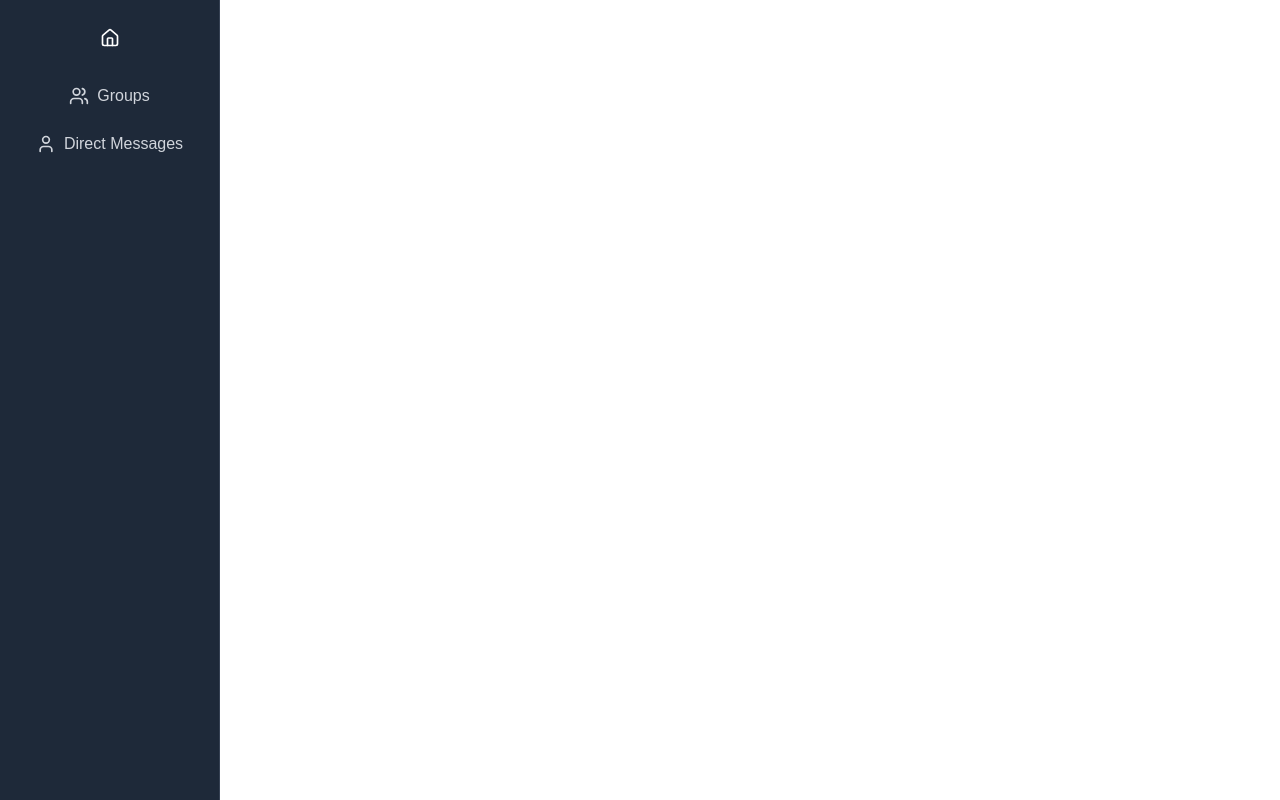
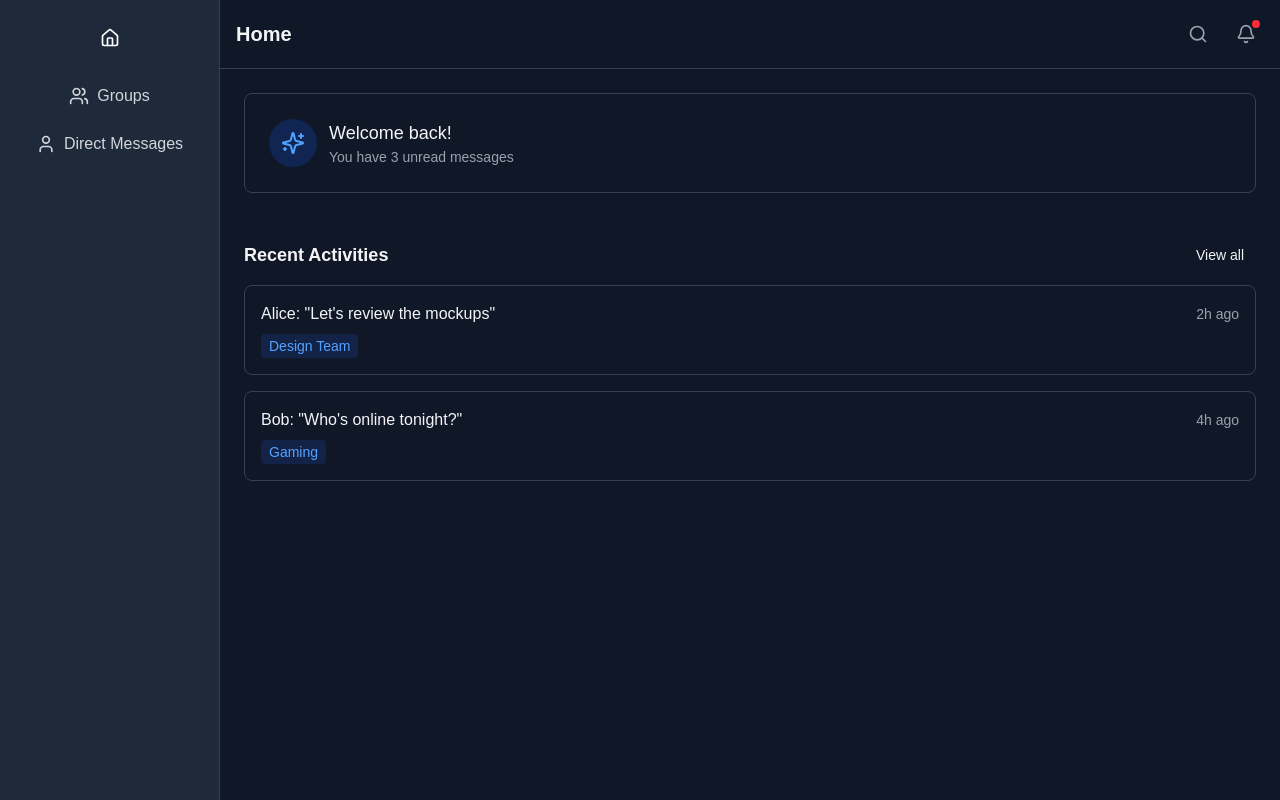
Before and after one commit to devcarcar/discord-clone, a Next.js app: page /home in a window 1280 px wide. Built offline with nearby package versions, Linux system fonts and the light colour scheme; no server answers.

Commit message:
types changes, search function

```diff
--- a/app/home/dms/page.tsx
+++ b/app/home/dms/page.tsx
@@ -1,11 +1,13 @@
 'use client';
 import Navbar from '@/components/Navbar';
 import DmsList from '@/components/dms';
+import Header from '@/components/header';
 import axios from 'axios';
 import { useEffect, useState } from 'react';
 
 export default function DmsPage() {
   const [dms, setDms] = useState([]);
+  const [isSearching, setIsSearching] = useState(false);
 
   useEffect(() => {
     async function fetchDms() {
@@ -22,7 +24,8 @@ export default function DmsPage() {
       <div>
         <Navbar page={2} />
       </div>
-      <div className='w-full'>
+      <div className='w-full bg-gray-900'>
+        <Header setIsSearching={setIsSearching} title='Direct Messages' />
         <DmsList arr={dms} />
       </div>
     </div>
--- a/app/home/groups/page.tsx
+++ b/app/home/groups/page.tsx
@@ -1,11 +1,13 @@
 'use client';
 import Navbar from '@/components/Navbar';
 import GroupsList from '@/components/groups';
+import Header from '@/components/header';
 import axios from 'axios';
 import { useEffect, useState } from 'react';
 
 export default function GroupPage() {
   const [groups, setGroups] = useState([]);
+  const [isSearching, setIsSearching] = useState(false);
 
   useEffect(() => {
     async function fetchGroups() {
@@ -22,7 +24,8 @@ export default function GroupPage() {
       <div>
         <Navbar page={1} />
       </div>
-      <div className='w-full'>
+      <div className='w-full bg-gray-900'>
+        <Header setIsSearching={setIsSearching} title='Groups' />
         <GroupsList groups={groups} />
       </div>
     </div>
--- a/app/home/page.tsx
+++ b/app/home/page.tsx
@@ -1,11 +1,138 @@
+'use client';
 import Navbar from '@/components/Navbar';
+import Header from '@/components/header';
+import SearchPage from '@/components/search';
+import axios from 'axios';
+import { Bell, Search, Sparkles, X } from 'lucide-react';
+import Link from 'next/link';
+import { useEffect, useRef, useState } from 'react';
 
 export default function Home() {
+  const recentActivity = [
+    {
+      id: 1,
+      group: 'Design Team',
+      message: 'Alice: "Let\'s review the mockups"',
+      time: '2h ago',
+    },
+    {
+      id: 2,
+      group: 'Gaming',
+      message: 'Bob: "Who\'s online tonight?"',
+      time: '4h ago',
+    },
+  ];
+  const [isSearching, setIsSearching] = useState(false);
+  const [searchQuery, setSearchQuery] = useState('');
+  const searchRef = useRef<HTMLDivElement>(null);
+  const inputRef = useRef<HTMLInputElement>(null);
+
+  const [dms, setDms]: any[] = useState([]);
+  const [groups, setGroups]: any[] = useState([]);
+
+  useEffect(() => {
+    async function fetchBoth() {
+      try {
+        const res = await axios.get('/api/users/getUser');
+        setDms(res.data.data.dms);
+        setGroups(res.data.data.groups);
+      } catch (err: any) {}
+    }
+    fetchBoth();
+  }, []);
+
+  let listOfSearches: string[] = [];
+  groups.forEach((g: any) => listOfSearches.push(g.name));
+  dms.forEach((d: any) => listOfSearches.push(d.name));
+
+  useEffect(() => {
+    const handleClickOutside = (event: MouseEvent) => {
+      if (
+        searchRef.current &&
+        !searchRef.current.contains(event.target as Node)
+      ) {
+        setIsSearching(false);
+      }
+    };
+
+    const handleKeyDown = (event: KeyboardEvent) => {
+      if (event.key === 'Escape') {
+        setIsSearching(false);
+      }
+    };
+
+    if (isSearching) {
+      document.addEventListener('mousedown', handleClickOutside);
+      document.addEventListener('keydown', handleKeyDown);
+      inputRef.current?.focus();
+    }
+
+    return () => {
+      document.removeEventListener('mousedown', handleClickOutside);
+      document.removeEventListener('keydown', handleKeyDown);
+    };
+  }, [isSearching]);
   return (
-    <div className='flex'>
-      <div>
-        <Navbar page={0} />
-      </div>
+    <div className='flex min-h-screen bg-gray-900 text-gray-100'>
+      <Navbar page={0} />
+      <main className='flex-1 overflow-hidden'>
+        <Header setIsSearching={setIsSearching} title='Home' />
+        <div className='p-6'>
+          <div className='border h-[100px] border-gray-700 bg-transparent flex items-center p-6 rounded-lg'>
+            <div className='p-3 rounded-full bg-blue-600/20'>
+              <Sparkles className='w-6 h-6 text-blue-400' />
+            </div>
+            <div className='p-3'>
+              <h2 className='text-lg font-medium'>Welcome back!</h2>
+              <p className='text-gray-400 text-sm'>
+                You have 3 unread messages
+              </p>
+            </div>
+          </div>
+        </div>
+        <div className='p-6'>
+          <div className='flex justify-between items-center mb-4'>
+            <p className='text-lg font-semibold'>Recent Activities</p>
+            <button className='text-sm hover:bg-gray-700 rounded-lg px-3 py-1 transition-colors'>
+              View all
+            </button>
+          </div>
+          <div className='space-y-4'>
+            {recentActivity.map((i) => (
+              <div
+                key={i.id}
+                className='border border-gray-700 p-4 rounded-lg hover:bg-gray-800 transition-colors'
+              >
+                <div className='flex justify-between items-center'>
+                  <div className='flex-1 min-w-0'>
+                    <p className='truncate'>{i.message}</p>
+                  </div>
+                  <div className='ml-4'>
+                    <p className='text-gray-400 text-sm whitespace-nowrap'>
+                      {i.time}
+                    </p>
+                  </div>
+                </div>
+                <div className='mt-2'>
+                  <span className='text-sm text-blue-400 bg-blue-900/30 px-2 py-1 rounded'>
+                    {i.group}
+                  </span>
+                </div>
+              </div>
+            ))}
+          </div>
+        </div>
+        {isSearching && (
+          <SearchPage
+            inputRef={inputRef}
+            searchRef={searchRef}
+            searchQuery={searchQuery}
+            setIsSearching={setIsSearching}
+            setSearchQuery={setSearchQuery}
+            listOfSearches={listOfSearches}
+          />
+        )}
+      </main>
     </div>
   );
 }
--- a/components/dms.tsx
+++ b/components/dms.tsx
@@ -60,7 +60,7 @@ enum StatusIcon {
 
 export default function DmsList({ arr }: { arr: Dm[] }) {
   return (
-    <div className='grid grid-cols-5 gap-[100px] p-[50px]'>
+    <div className='grid grid-cols-5 gap-[75px] p-[75px]'>
       {arr.map((i) => {
         return (
           <div className='group relative' key={i.id}>
--- a/components/groups.tsx
+++ b/components/groups.tsx
@@ -47,7 +47,7 @@ const arr: Group[] = [
 
 export default function GroupsList({ groups }: { groups: Group[] }) {
   return (
-    <div className='grid grid-cols-3 gap-[100px] p-[50px]'>
+    <div className='grid grid-cols-3 gap-[50px] p-[50px]'>
       {groups.map((i) => {
         return (
           <div className='group relative' key={i.id}>
--- /dev/null
+++ b/components/header.tsx
@@ -0,0 +1,26 @@
+import { Bell, Search } from 'lucide-react';
+
+interface HeaderProps {
+  title: string;
+  setIsSearching: (value: boolean) => void;
+}
+
+export default function Header({ setIsSearching, title }: HeaderProps) {
+  return (
+    <header className='border-b border-gray-700 p-4 flex justify-between items-center'>
+      <h1 className='text-xl font-semibold'>{title}</h1>
+      <div className='flex items-center gap-3'>
+        <button
+          onClick={() => setIsSearching(true)}
+          className='p-2 rounded-full hover:bg-gray-700 transition-colors'
+        >
+          <Search className='w-5 h-5 text-gray-400' />
+        </button>
+        <button className='p-2 rounded-full hover:bg-gray-700 transition-colors relative'>
+          <Bell className='w-5 h-5 text-gray-400' />
+          <span className='absolute top-1 right-1 w-2 h-2 bg-red-500 rounded-full'></span>
+        </button>
+      </div>
+    </header>
+  );
+}
--- /dev/null
+++ b/components/search.tsx
@@ -0,0 +1,68 @@
+import { Search, X } from 'lucide-react';
+
+export default function SearchPage({
+  searchRef,
+  inputRef,
+  searchQuery,
+  setSearchQuery,
+  setIsSearching,
+  listOfSearches,
+}: {
+  searchRef: any;
+  inputRef: any;
+  searchQuery: any;
+  setSearchQuery: Function;
+  setIsSearching: Function;
+  listOfSearches: any[];
+}) {
+  return (
+    <div className='fixed inset-0 bg-black/50 backdrop-blur-sm z-50 flex items-start justify-center pt-20'>
+      <div
+        ref={searchRef} // Attach the ref here
+        className='bg-gray-800 rounded-lg shadow-xl w-full max-w-md mx-4 border border-gray-700 p-4'
+      >
+        <div className='flex items-center border-b border-gray-700 pb-3'>
+          <Search className='w-5 h-5 text-gray-400 mr-3' />
+          <input
+            ref={inputRef}
+            type='text'
+            value={searchQuery}
+            onChange={(e) => setSearchQuery(e.target.value)}
+            className='bg-transparent border-none outline-none text-white flex-1 placeholder-gray-500'
+            placeholder='Search messages, groups, or people...'
+            autoFocus
+          />
+          <button
+            onClick={() => setIsSearching(false)}
+            className='p-1 rounded-full hover:bg-gray-700 ml-2'
+          >
+            <X className='w-5 h-5 text-gray-400' />
+          </button>
+        </div>
+
+        {searchQuery && (
+          <div className='mt-4 p-2 text-gray-400 text-sm'>
+            <div className='flex justify-center items-center'>
+              {' '}
+              Search results for "{searchQuery}"{' '}
+            </div>
+            <div className='space-y-2'>
+              {listOfSearches
+                .filter((i) =>
+                  i.toLowerCase().includes(searchQuery.toLowerCase())
+                )
+                .map((i) => (
+                  <div
+                    className=' font-semibold rounded-lg border h-[50px] border-gray-400 flex items-center'
+                    key={i}
+                  >
+                    <button>{i}</button>
+                  </div>
+                ))}
+            </div>{' '}
+          </div>
+        )}
+      </div>
+    </div>
+  );
+}
```
